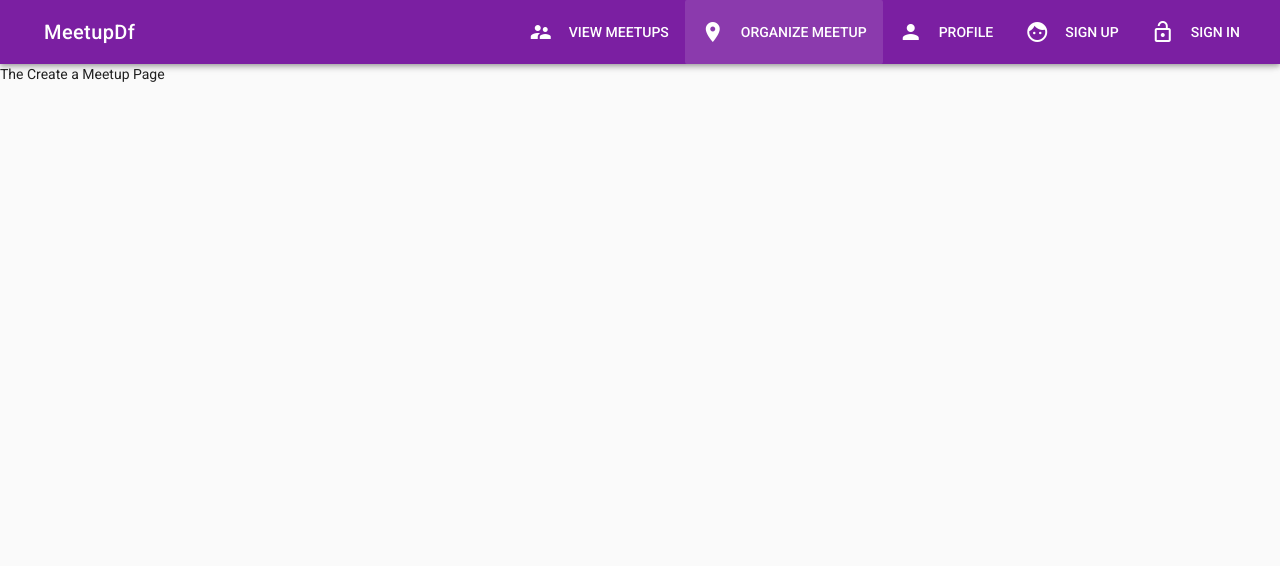
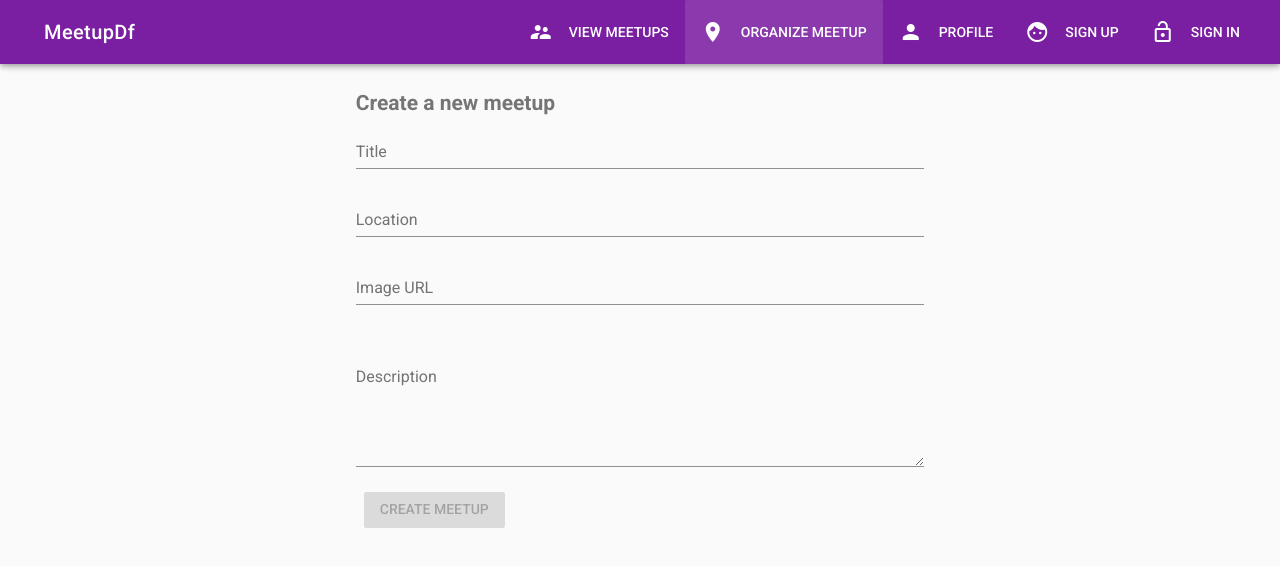
Before and after one commit to tvviem/meetup-app-vuetify, a Vue app: page /meetup/new in a window 1280 px wide. Shown: the top 566 px of the page. Built offline with nearby package versions, Linux system fonts and the light colour scheme.

Commit message:
Build a basic create meetup and save into store, NOT save firebase

```diff
--- a/package.json
+++ b/package.json
@@ -15,7 +15,7 @@
     "stylus-loader": "^3.0.2",
     "vue": "^2.5.2",
     "vue-router": "^3.0.1",
-    "vuetify": "^1.0.0",
+    "vuetify": "^1.1.0",
     "vuex": "^3.0.1"
   },
   "devDependencies": {
--- a/src/components/Meetup/CreateMeetup.vue
+++ b/src/components/Meetup/CreateMeetup.vue
@@ -1,13 +1,86 @@
 <template>
-    <div>
-        <p>The Create a Meetup Page</p>
-    </div>
+    <v-container>
+      <v-layout row>
+        <v-flex xs12 sm6 offset-sm3>
+          <h2 class="secondary--text">Create a new meetup</h2>
+        </v-flex>
+      </v-layout>
+      <v-layout row>
+        <v-flex xs12>
+          <form @submit.prevent="onCreateMeetup">
+            <v-layout row>
+              <v-flex xs12 sm6 offset-sm3>
+                <v-text-field name="title" label="Title" id="title" required
+                  v-model="title"></v-text-field>
+              </v-flex>
+            </v-layout>
+            <v-layout row>
+              <v-flex xs12 sm6 offset-sm3>
+                <v-text-field name="location" label="Location" id="location" required
+                  v-model="location"></v-text-field>
+              </v-flex>
+            </v-layout>
+            <v-layout row>
+              <v-flex xs12 sm6 offset-sm3>
+                <v-text-field name="imageUrl" label="Image URL" id="image-url" required
+                  v-model="imageUrl"></v-text-field>
+              </v-flex>
+            </v-layout>
+            <v-layout row>
+              <v-flex xs12 sm6 offset-sm3>
+                <img :src="imageUrl" height="160">
+              </v-flex>
+            </v-layout>
+            <v-layout row>
+              <v-flex xs12 sm6 offset-sm3>
+                <v-text-field name="description" label="Description" id="description" multi-line required
+                  v-model="description"></v-text-field>
+              </v-flex>
+            </v-layout>
+            <v-layout row>
+              <v-flex xs12 sm6 offset-sm3>
+                <v-btn class="primary" :disabled="!formIsValid" type="submit">create meetup</v-btn>
+              </v-flex>
+            </v-layout>
+          </form>
+        </v-flex>
+      </v-layout>
+    </v-container>
 </template>
 
 <script>
 export default {
   data () {
-    return {}
+    return {
+      title: '',
+      location: '',
+      imageUrl: '',
+      description: ''
+    }
+  },
+  computed: {
+    formIsValid () {
+      return this.title !== '' &&
+            this.location !== '' &&
+            this.imageUrl !== '' &&
+            this.description !== ''
+    }
+  },
+  methods: {
+    onCreateMeetup () {
+      if (!this.formIsValid) {
+        return
+      }
+      const meetupData = {
+        title: this.title,
+        location: this.location,
+        imageUrl: this.imageUrl,
+        description: this.description,
+        date: new Date()
+      }
+      this.$store.dispatch('createMeetup', meetupData)
+      this.$router.push('/meetups')
+    }
   }
 }
 </script>
--- a/src/components/Meetup/Meetup.vue
+++ b/src/components/Meetup/Meetup.vue
@@ -11,8 +11,8 @@
                       height="400px">
             </v-card-media>
             <v-card-text>
-              <div class="info--text"> {{ meetup.date }} </div>
-              <div>Blah blash, baby blood is a ghost at here. You will die, if you not more try</div>
+              <div class="info--text"> {{ meetup.date }} - where it takes place </div>
+              <div> {{ meetup.description }} </div>
             </v-card-text>
             <v-card-actions>
               <v-spacer></v-spacer>
--- a/src/store/index.js
+++ b/src/store/index.js
@@ -30,10 +30,23 @@
     }
   },
   mutations: {
-
+    createMeetup (state, payload) {
+      state.loadedMeetups.push(payload)
+    }
   },
   actions: {
-
+    createMeetup ({commit}, payload) {
+      const meetup = {
+        title: payload.title,
+        location: payload.location,
+        imageUrl: payload.imageUrl,
+        description: payload.description,
+        date: payload.date,
+        id: 'asjdh76kh1987'
+      }
+      // reach out to firebase and store it, maybe later
+      commit('createMeetup', meetup)
+    }
   },
   getters: {
     loadedMeetups (state) {
```
